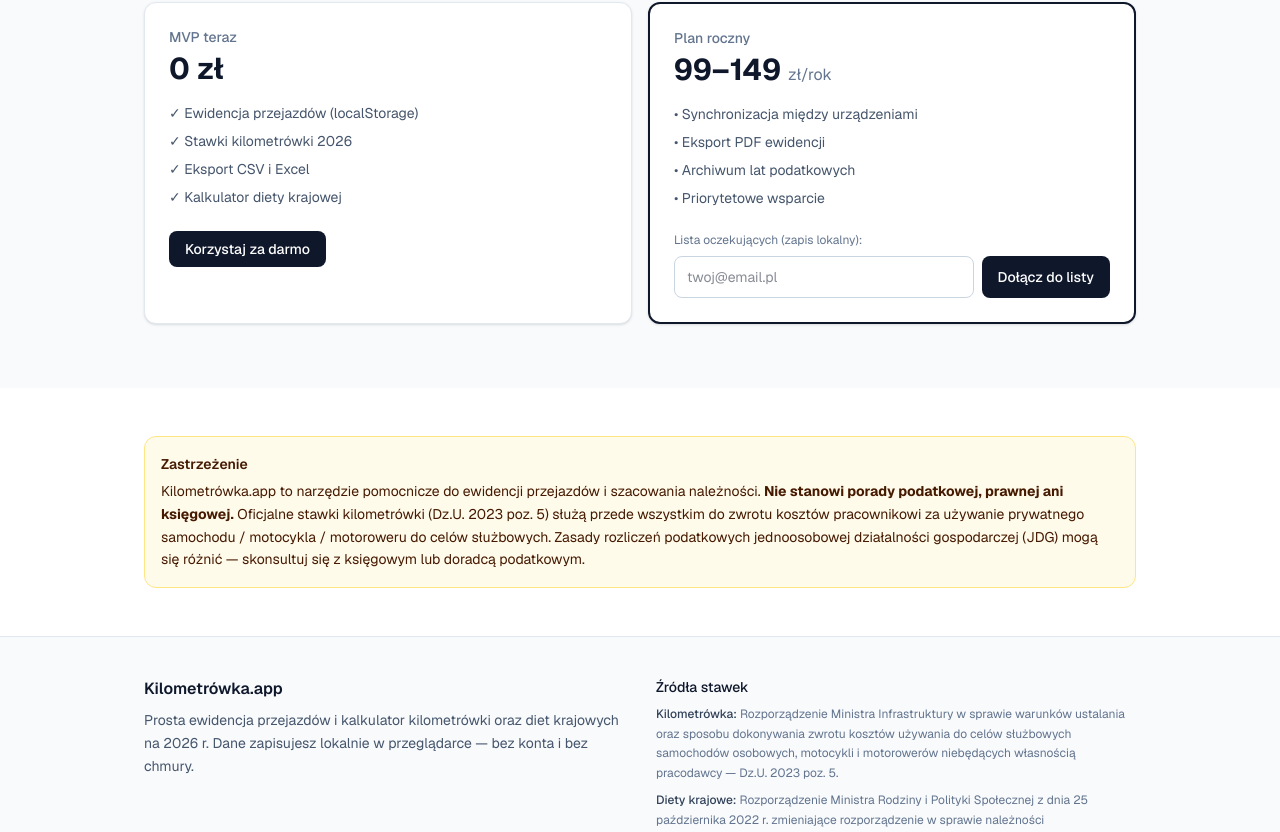
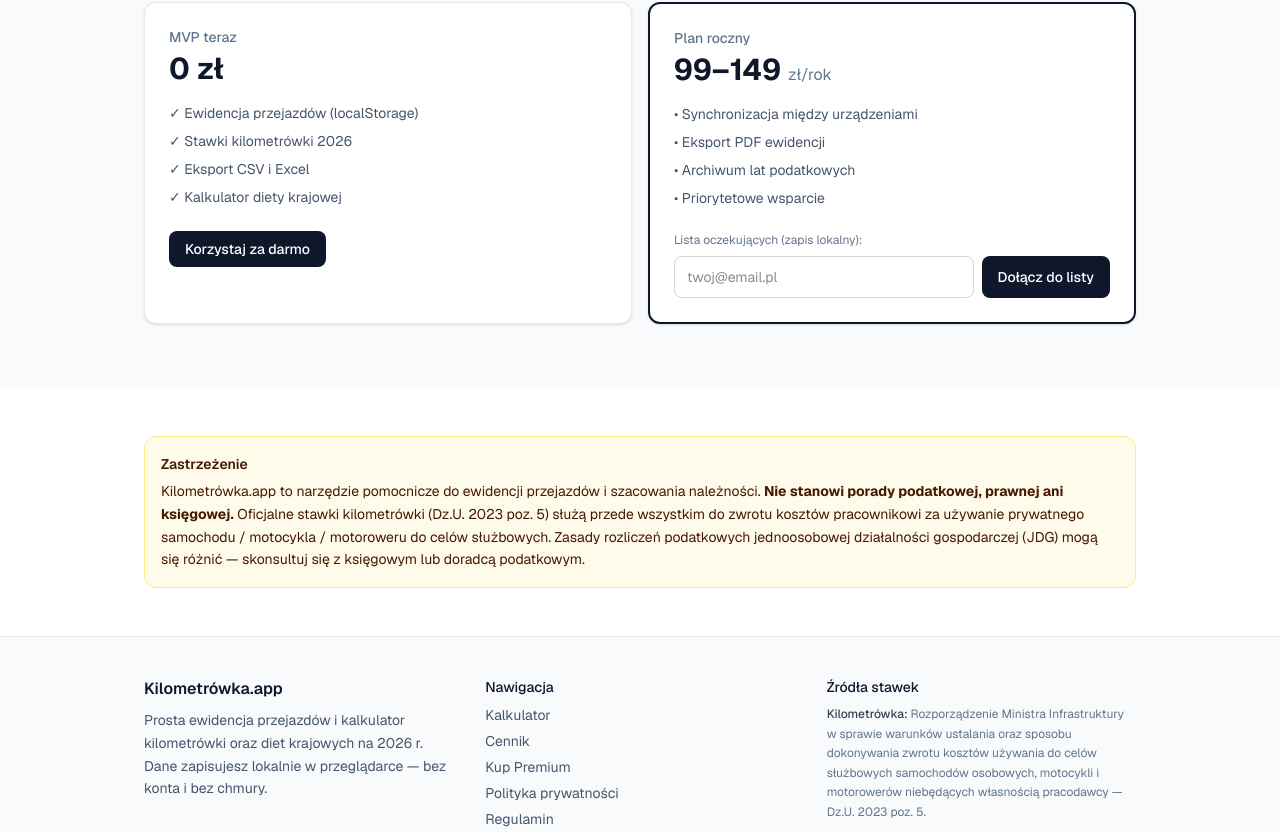
Before and after one commit to ogblakus/kilometrowka, a Next.js app: page / in a window 1280 px wide. Shown: the part 1963-2795 px from the top of the page. Built offline with nearby package versions, Linux system fonts and the light colour scheme; no server answers.

Commit message:
feat: nav Premium + footer legal links

```diff
--- a/src/components/Footer.tsx
+++ b/src/components/Footer.tsx
@@ -1,19 +1,63 @@
+import Link from "next/link";
 import { KILOMETROWKA_YEAR, RATE_SOURCES } from "@/lib/rates";
 
 export default function Footer() {
   return (
     <footer className="border-t border-slate-200 bg-slate-50">
       <div className="mx-auto max-w-5xl px-4 py-10">
-        <div className="grid gap-8 sm:grid-cols-2">
+        <div className="grid gap-8 sm:grid-cols-3">
           <div>
-            <p className="font-semibold text-slate-900">
-              Kilometrówka.app
-            </p>
+            <p className="font-semibold text-slate-900">Kilometrówka.app</p>
             <p className="mt-2 text-sm leading-relaxed text-slate-600">
               Prosta ewidencja przejazdów i kalkulator kilometrówki oraz diet
               krajowych na {KILOMETROWKA_YEAR} r. Dane zapisujesz lokalnie w
               przeglądarce — bez konta i bez chmury.
             </p>
+          </div>
+          <div>
+            <p className="text-sm font-medium text-slate-900">Nawigacja</p>
+            <ul className="mt-2 space-y-1.5 text-sm text-slate-600">
+              <li>
+                <Link
+                  href="/kalkulator"
+                  className="hover:text-slate-900 focus:outline-none focus-visible:underline"
+                >
+                  Kalkulator
+                </Link>
+              </li>
+              <li>
+                <Link
+                  href="/#cennik"
+                  className="hover:text-slate-900 focus:outline-none focus-visible:underline"
+                >
+                  Cennik
+                </Link>
+              </li>
+              <li>
+                <Link
+                  href="/kup"
+                  className="hover:text-slate-900 focus:outline-none focus-visible:underline"
+                >
+                  Kup Premium
+                </Link>
+              </li>
+              <li>
+                <Link
+                  href="/polityka-prywatnosci"
+                  className="hover:text-slate-900 focus:outline-none focus-visible:underline"
+                >
+                  Polityka prywatności
+                </Link>
+              </li>
+              <li>
+                <Link
+                  href="/regulamin"
+                  className="hover:text-slate-900 focus:outline-none focus-visible:underline"
+                >
+                  Regulamin
+                </Link>
+              </li>
+            </ul>
           </div>
           <div>
             <p className="text-sm font-medium text-slate-900">Źródła stawek</p>
@@ -27,9 +71,10 @@
             </ul>
           </div>
         </div>
-        <p className="mt-8 border-t border-slate-200 pt-6 text-xs text-slate-500">
+        <p className="mt-8 border-t border-slate-200 pt-6 text-xs leading-relaxed text-slate-500">
           © {KILOMETROWKA_YEAR} Kilometrówka.app · Narzędzie pomocnicze — nie
-          stanowi porady podatkowej ani księgowej.
+          stanowi porady podatkowej, prawnej ani księgowej. Dane ewidencji są
+          przechowywane wyłącznie w przeglądarce użytkownika (localStorage).
         </p>
       </div>
     </footer>
--- a/src/components/Header.tsx
+++ b/src/components/Header.tsx
@@ -7,8 +7,8 @@
 const links = [
   { href: "/", label: "Start" },
   { href: "/kalkulator", label: "Kalkulator" },
-  { href: "/#dla-kogo", label: "Dla kogo" },
   { href: "/#cennik", label: "Cennik" },
+  { href: "/kup", label: "Premium" },
 ];
 
 export default function Header() {
@@ -18,7 +18,10 @@
   return (
     <header className="sticky top-0 z-40 border-b border-slate-200 bg-white/90 backdrop-blur">
       <div className="mx-auto flex max-w-5xl items-center justify-between gap-4 px-4 py-3">
-        <Link href="/" className="flex items-center gap-2 font-semibold text-slate-900">
+        <Link
+          href="/"
+          className="flex items-center gap-2 font-semibold text-slate-900 focus:outline-none focus-visible:ring-2 focus-visible:ring-slate-400 focus-visible:ring-offset-2 rounded-lg"
+        >
           <span className="flex h-8 w-8 items-center justify-center rounded-lg bg-slate-900 text-sm text-white">
             km
           </span>
@@ -27,19 +30,21 @@
           </span>
         </Link>
 
-        <nav className="hidden items-center gap-1 sm:flex">
+        <nav className="hidden items-center gap-1 sm:flex" aria-label="Główne">
           {links.map((l) => {
             const active =
               l.href === "/kalkulator"
                 ? pathname.startsWith("/kalkulator")
-                : l.href === "/"
-                  ? pathname === "/"
-                  : false;
+                : l.href === "/kup"
+                  ? pathname.startsWith("/kup")
+                  : l.href === "/"
+                    ? pathname === "/"
+                    : false;
             return (
               <Link
                 key={l.href}
                 href={l.href}
-                className={`rounded-lg px-3 py-1.5 text-sm transition ${
+                className={`rounded-lg px-3 py-1.5 text-sm transition focus:outline-none focus-visible:ring-2 focus-visible:ring-slate-400 ${
                   active
                     ? "bg-slate-100 font-medium text-slate-900"
                     : "text-slate-600 hover:bg-slate-50 hover:text-slate-900"
@@ -51,7 +56,7 @@
           })}
           <Link
             href="/kalkulator"
-            className="ml-2 rounded-lg bg-slate-900 px-3 py-1.5 text-sm font-medium text-white hover:bg-slate-800"
+            className="ml-2 rounded-lg bg-slate-900 px-3 py-1.5 text-sm font-medium text-white hover:bg-slate-800 focus:outline-none focus-visible:ring-2 focus-visible:ring-slate-400 focus-visible:ring-offset-2"
           >
             Otwórz ewidencję
           </Link>
@@ -59,11 +64,20 @@
 
         <button
           type="button"
-          className="rounded-lg border border-slate-200 p-2 sm:hidden"
-          aria-label="Menu"
+          className="rounded-lg border border-slate-200 p-2 focus:outline-none focus-visible:ring-2 focus-visible:ring-slate-400 sm:hidden"
+          aria-label={open ? "Zamknij menu" : "Otwórz menu"}
+          aria-expanded={open}
           onClick={() => setOpen((v) => !v)}
         >
-          <svg width="20" height="20" viewBox="0 0 24 24" fill="none" stroke="currentColor" strokeWidth="2">
+          <svg
+            width="20"
+            height="20"
+            viewBox="0 0 24 24"
+            fill="none"
+            stroke="currentColor"
+            strokeWidth="2"
+            aria-hidden
+          >
             {open ? (
               <path d="M6 6l12 12M6 18L18 6" />
             ) : (
```
